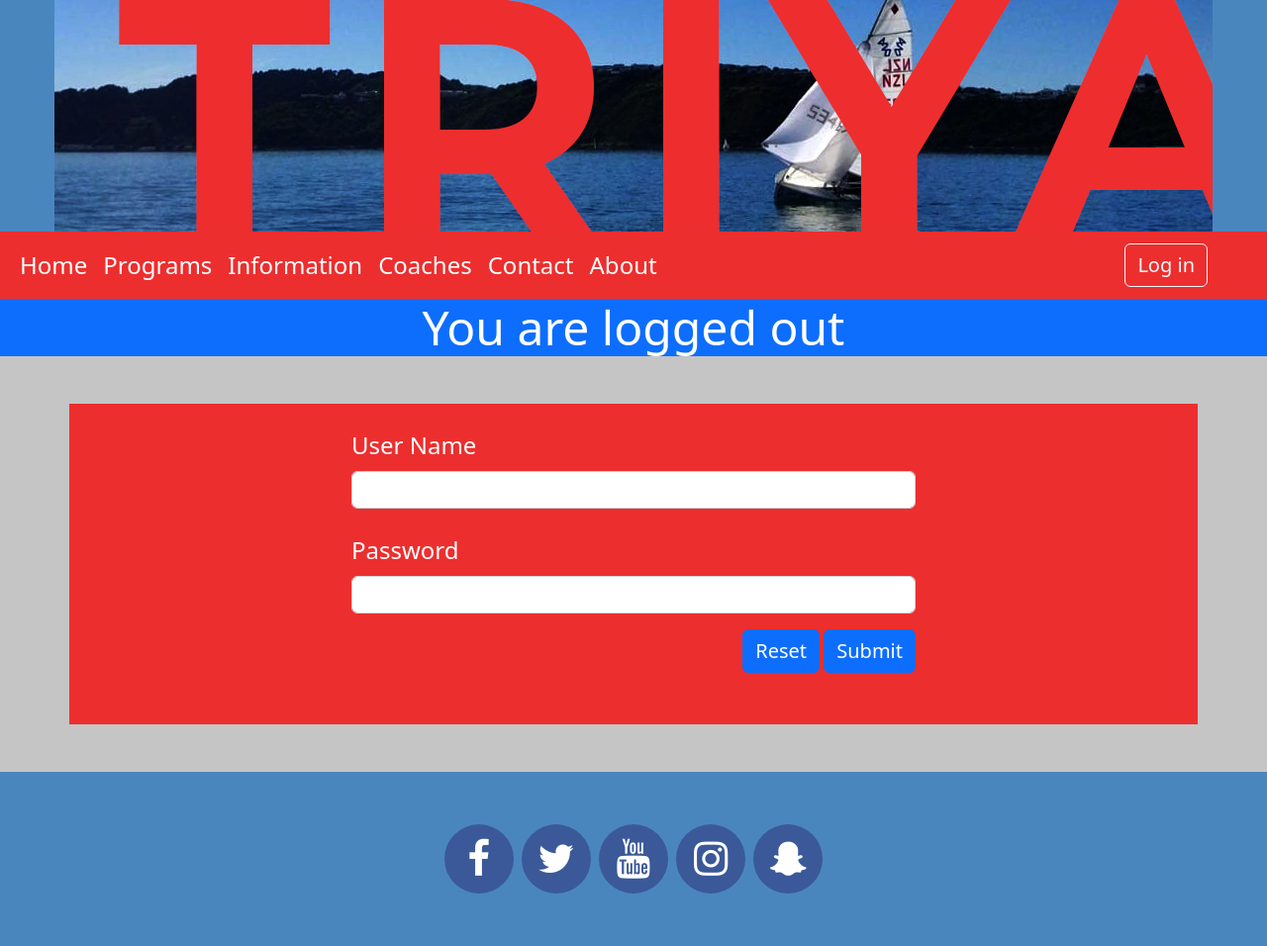
After one commit to paul-khouri/Dynamic_TRIYA, a Flask app: page /log-in in a window 1280 px wide. The commit adds this page. Shown: the whole page at 99% size. Run offline with Flask 2, Linux system fonts and the light colour scheme.

Commit message:
Update before introducing  'news item' section

```diff
--- a/server.py
+++ b/server.py
@@ -1,8 +1,9 @@
-from flask import Flask, render_template
-from db_functions import run_search_query
+from flask import Flask, render_template, request, redirect, url_for, session
+from db_functions import run_search_query, run_search_query_tuples
 
 app=Flask(__name__)
 db_path = 'dbase/triya_data.sqlite'
+app.secret_key= "tempkey"
 
 
 @app.template_filter()
@@ -26,6 +27,34 @@ def information():
     return render_template("information.html")
 
 
+@app.route("/log-in", methods=["GET","POST"])
+def log_in():
+    if request.method == "GET":
+        return render_template("log-in.html")
+    elif request.method == "POST":
+        f= request.form
+        # look for user in dbase
+        sql = "select password, authorisation from member where username = ?"
+        values_tuple = (f["User Name"],)
+        result = run_search_query_tuples(sql,values_tuple,db_path)
+        pwd = f["Password"]
+
+        if result is None:
+            return render_template("log-in.html", error="Your details are not recognised")
+        elif pwd != result[0]["password"]:
+            return render_template("log-in.html", error="Your details do not match")
+        else:
+            session["Username"]=f["User Name"]
+            session["Authorisation"] = result[0]["authorisation"]
+            return redirect(url_for('index'))
+
+
+@app.route("/log-out", methods=["GET","POST"])
+def log_out():
+    session.clear()
+    return redirect(request.referrer)
+
+
 def get_page_one(p):
     sql="select header, content, image from page where pagenumber = 1;"
     result = run_search_query(sql,p)
--- a/static/styles/triya-styles.css
+++ b/static/styles/triya-styles.css
@@ -20,6 +20,9 @@ body{
 .nav-link, .nav-link:hover{
     color: var(--main-nav-text);
     font-size: 1.5em;
+}
+.btn{
+    font-size:1.25em;
 }
 
 
--- a/templates/index.html
+++ b/templates/index.html
@@ -5,6 +5,8 @@ TRIYA home
 {% endblock %}
 
 {% block content %}
+
+ <div class="container container-bg my-5 p-3" id="about"> <h2 class="m-0">About Us</h2></div>
 <!-- quote -->
 <div class="container-lg container-bg my-5 p-3">
     <p class="quote-font">"I come from the 49ers, where there is a high error rate in the sailing but the best sailor still wins,
--- /dev/null
+++ b/templates/log-in.html
@@ -0,0 +1,26 @@
+{% extends "main_template.html" %}
+
+{% block title %}
+TRIYA Log-in
+{% endblock %}
+
+{% block content %}
+
+<div class="container-lg container-bg my-5 px-0 pb-1">
+  <div class="display-6 text-white bg-warning ">{{error}}</div>
+  <form class="w-50 mx-auto mb-5" action="{{ url_for('log_in') }}" method="POST">
+    <div class="mb-0">
+      <label for="username" class="form-label">User Name</label>
+      <input type="text" class="form-control" id="username" name="User Name" aria-describedby="emailHelp">
+    </div>
+    <div class="mb-3">
+      <label for="pwd" class="form-label">Password</label>
+      <input type="password" class="form-control" id="pwd" name="Password">
+    </div>
+    <div class="text-end">
+    <button type="reset" class="btn btn-primary">Reset</button>
+    <button type="submit" class="btn btn-primary">Submit</button>
+    </div>
+  </form>
+</div>
+{% endblock %}
--- a/templates/main_template.html
+++ b/templates/main_template.html
@@ -16,9 +16,13 @@
     <img class="img-fluid mx-auto d-block" src="{{ url_for('static', filename='images/hero_image.jpg') }}" alt="Hero image">
 </div>
 <!-- nav -->
-<nav class="navbar navbar-expand-sm navbar-light bg-nav">
-    <div class="container-fluid">
-        <ul class="navbar-nav ">
+<nav class="navbar navbar-expand-sm bg-nav navbar-dark">
+  <div class="container-fluid">
+    <button class="navbar-toggler" type="button" data-bs-toggle="collapse" data-bs-target="#collapsibleNavbar">
+      <span class="navbar-toggler-icon"></span>
+    </button>
+    <div class="collapse navbar-collapse" id="collapsibleNavbar">
+          <ul class="navbar-nav ">
             <li class="nav-item">
                 <a class="nav-link" href="{{ url_for('index') }}">Home</a>
             </li>
@@ -34,9 +38,29 @@
             <li class="nav-item">
                 <a class="nav-link" href="{{ url_for('programs') }}#contactform">Contact</a>
             </li>
+              <li class="nav-item">
+                <a class="nav-link" href="{{ url_for('index') }}#about">About</a>
+            </li>
         </ul>
     </div>
+
+    <div class="text-end">
+        {% if session["Username"] %}
+     <a href="{{ url_for('log_out') }}" class="btn btn-outline-light me-5">Log out</a>
+        {% else %}
+         <a href="{{ url_for('log_in') }}" class="btn btn-outline-light me-5">Log in</a>
+        {% endif %}
+
+    </div>
+
+  </div>
 </nav>
+{% if session["Username"] %}
+<div class="bg-warning display-5 text-white text-center "> You are logged in: {{session["Username"] }} {{session["Authorisation"] }}</div>
+{% else %}
+<div class="bg-primary display-5 text-white text-center "> You are logged out</div>
+ {% endif %}
+
 {% block content %}
 {% endblock %}
 
```
Also changed, not shown: db_functions.py (+52 -0 lines), dbase/installer.sql (+14 -1 lines), test_queries.py (+16 -5 lines), dbase/triya_data.sqlite.
